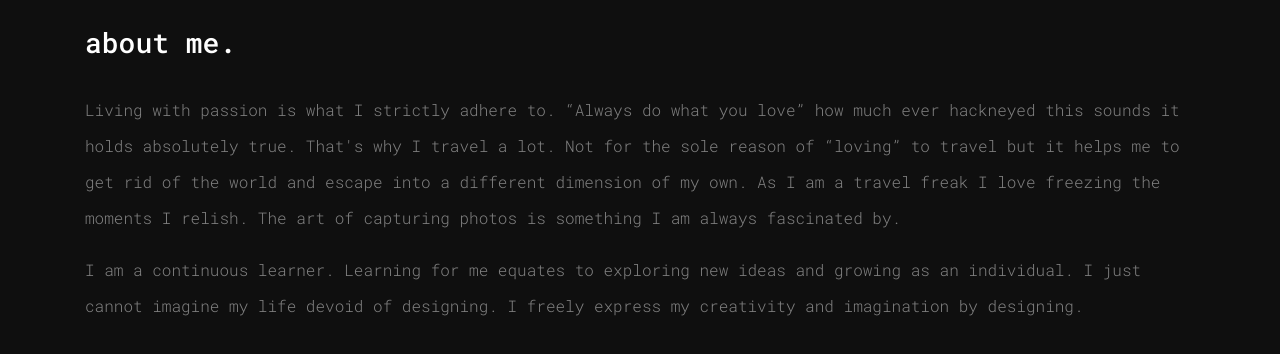
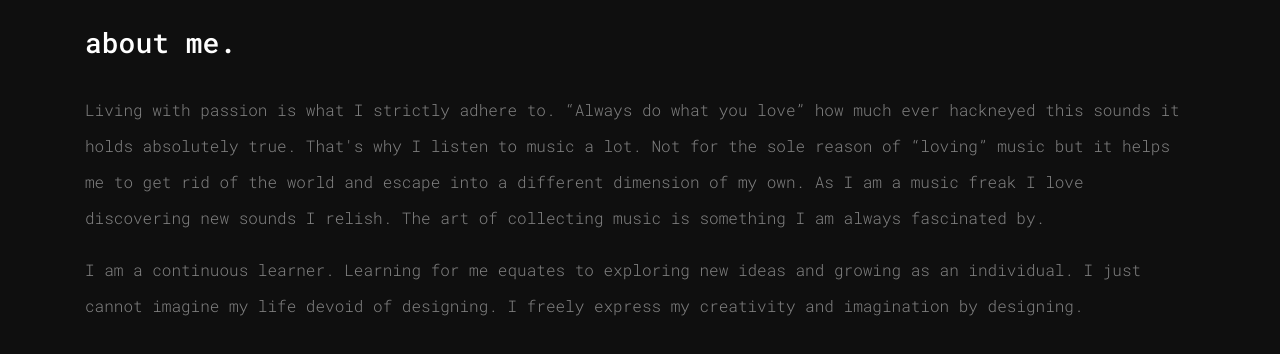
Before and after one commit to KINGDONLESH/KINGDONLESH.github.io, a plain HTML site: page about.html in a window 1280 px wide. Shown: the part 642-996 px from the top of the page. Drawn offline with nearby package versions, Linux system fonts and the light colour scheme.

Commit message:
Update about.html

```diff
--- a/about.html
+++ b/about.html
@@ -65,7 +65,7 @@
                       <div class="col-lg-12">
                             <h3 class="wow fadeInUp" data-wow-delay="1.2s">about me.</h3><br>
 
-                            <p class="wow fadeInUp">Living with passion is what I strictly adhere to. “Always do what you love” how much ever hackneyed this sounds it holds absolutely true. That's why I travel a lot. Not for the sole reason of “loving” to travel but it helps me to get rid of the world and escape into a different dimension of my own. As I am a travel freak I love freezing the moments I relish. The art of capturing photos is something I am always fascinated by.</p>
+                            <p class="wow fadeInUp">Living with passion is what I strictly adhere to. “Always do what you love” how much ever hackneyed this sounds it holds absolutely true. That's why I listen to music a lot. Not for the sole reason of “loving” music but it helps me to get rid of the world and escape into a different dimension of my own. As I am a music freak I love discovering new sounds I relish. The art of collecting music is something I am always fascinated by.</p>
 
                             <p class="wow fadeInUp" data-wow-delay="0.2s">I am a continuous learner. Learning for me equates to exploring new ideas and growing as an individual. I just cannot imagine my life devoid of designing. I freely express my creativity and imagination by designing.</p>
 
```
